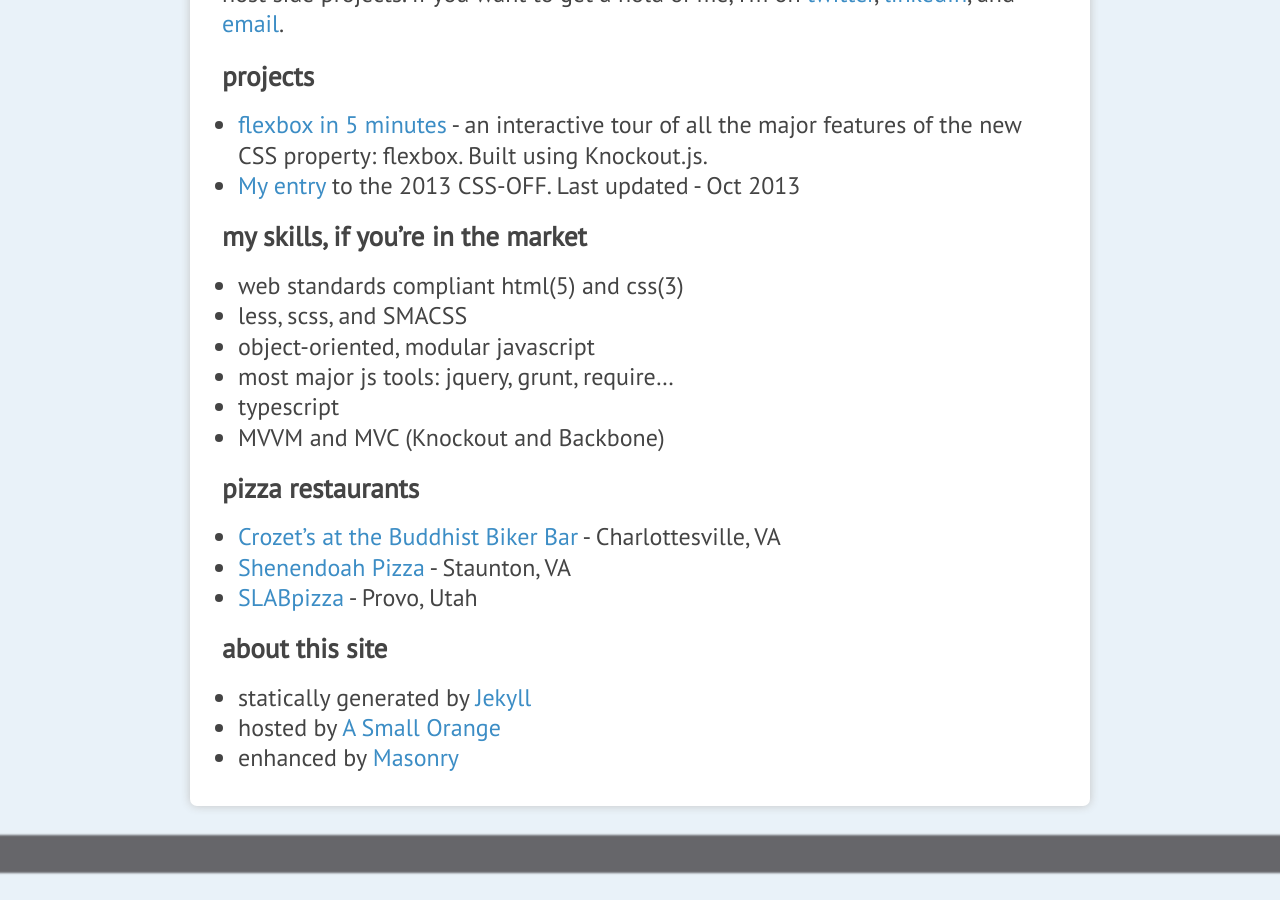
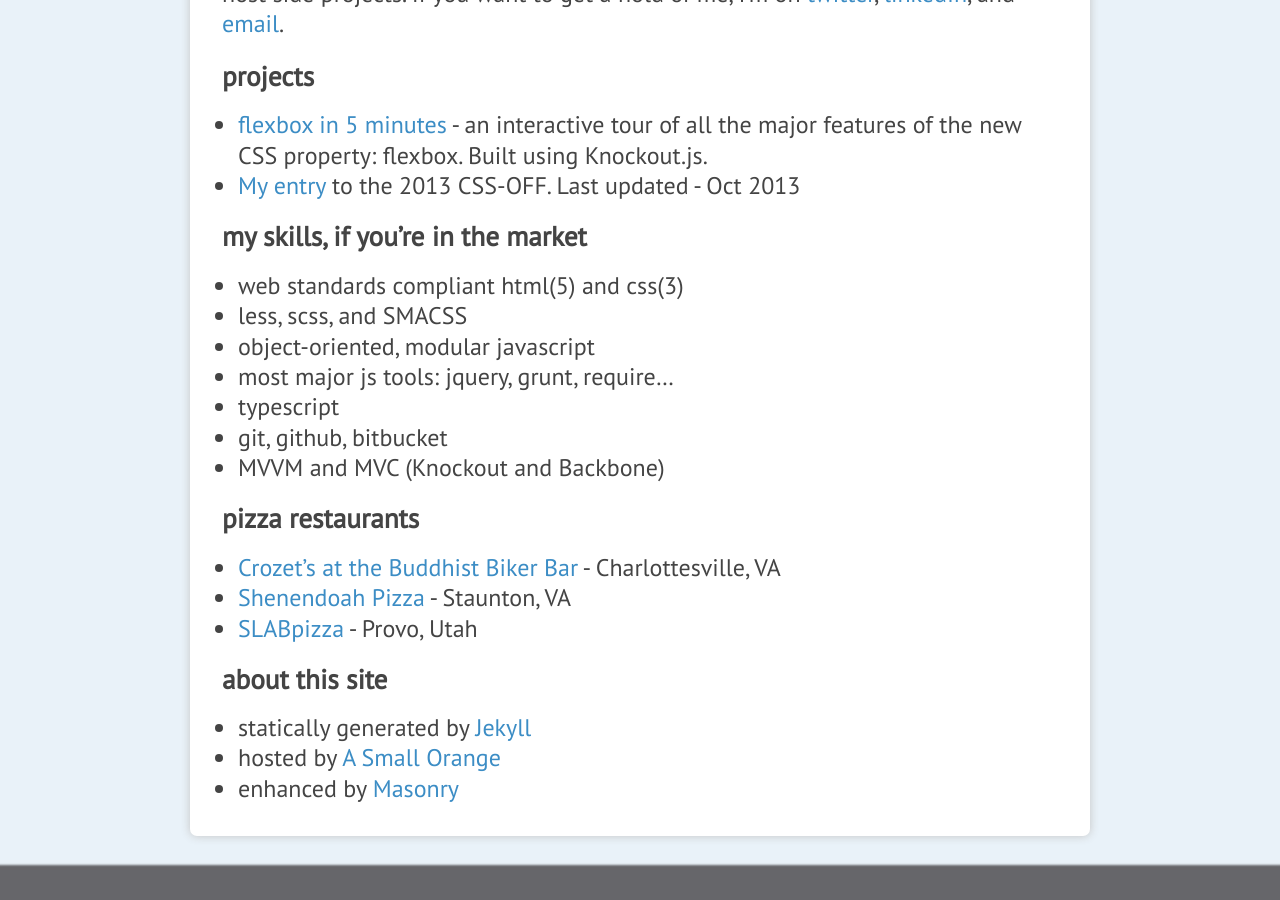
Before and after one commit to brycepj/devbryce-jekyll, a Jekyll site: the page built from about/index.md, in a window 1280 px wide and 900 px high, scrolled down 595 px. Built offline with Jekyll 4.4.1, drawn with Linux system fonts in a browser that asks for light colours.

Commit message:
update skills

```diff
--- a/about/index.md
+++ b/about/index.md
@@ -24,6 +24,7 @@ Anyway, this blog is nothing too serious. It's where I share what I'm learning a
 - object-oriented, modular javascript
 - most major js tools: jquery, grunt, require...
 - typescript
+- git, github, bitbucket
 - MVVM and MVC (Knockout and Backbone)
 
 ## pizza restaurants
```
